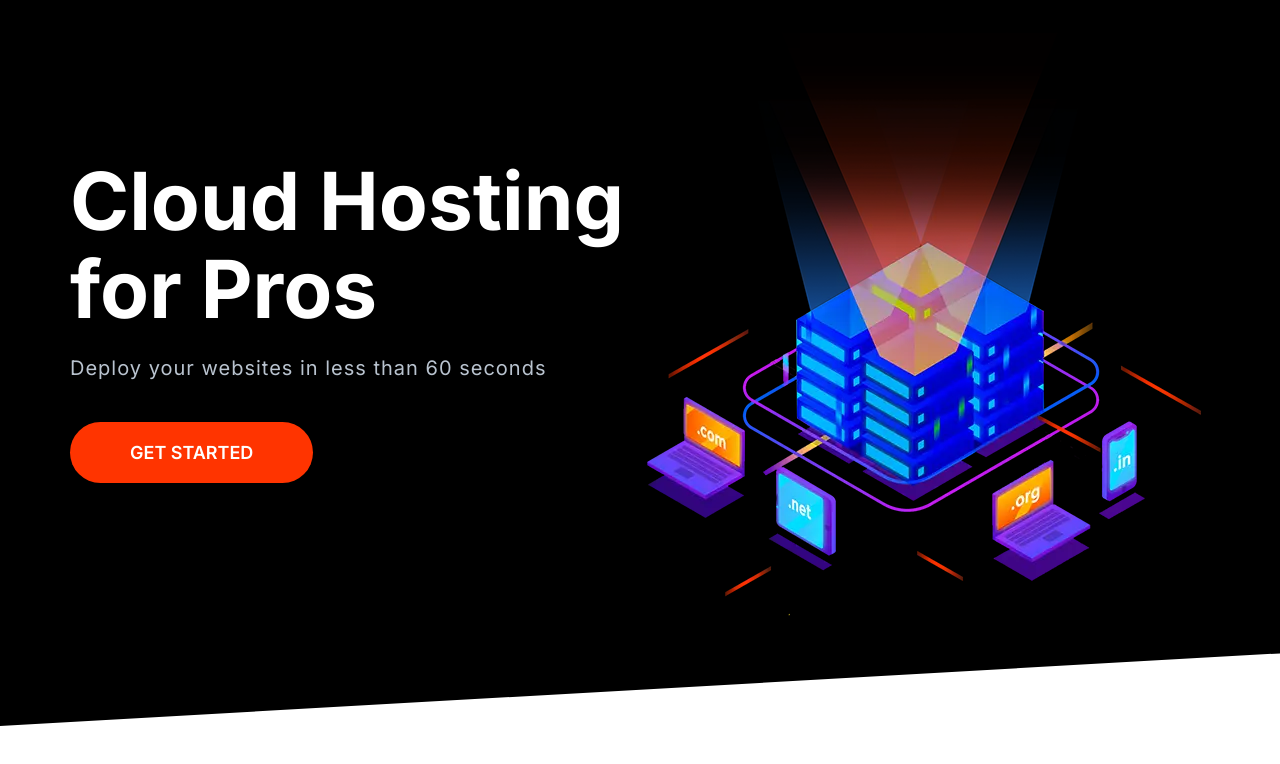
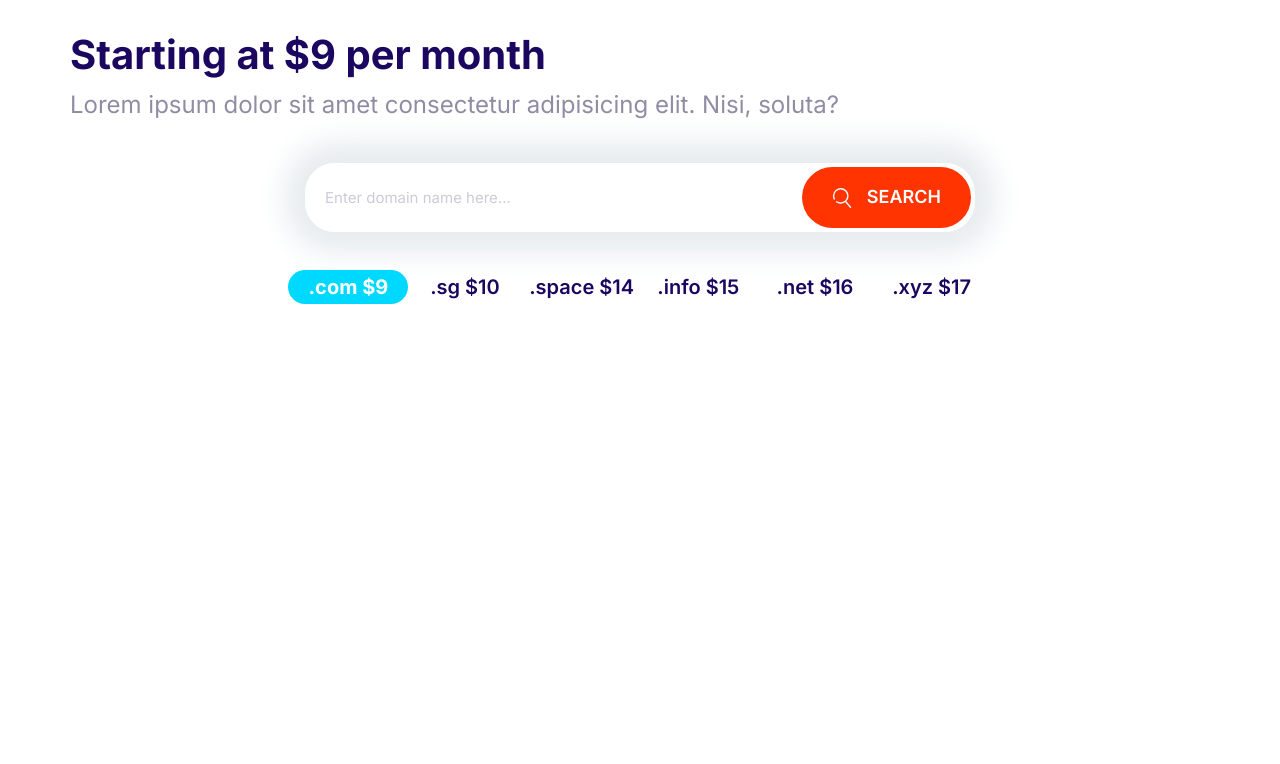
Before and after one commit to junaidbahadikhail/Moshify, a plain HTML site: page index.html in a window 1280 px wide. Drawn offline with Linux system fonts and the light colour scheme; a web font is replaced by a local one.

Commit message:
build domain block , using icon and input group components.

```diff
--- a/css/styles.css
+++ b/css/styles.css
@@ -107,6 +107,7 @@ a{
     font-size: 2rem;
     font-weight: bold;
     padding: 0.5rem 2rem;
+    text-align: center;
     white-space: nowrap;
 }
 
@@ -206,11 +207,20 @@ a{
     cursor: pointer;
     font-size: 1.8rem;
     font-weight: 600;
+    margin: 1rem 0;
+    outline: 0;
     padding:2rem 3rem;
-    margin: 1rem 0;;
     text-align: center;
     text-transform: uppercase;
     white-space: nowrap;
+}
+
+.btn .icon {
+    width: 2rem;
+    height: 2rem;
+    margin-right: 1rem;
+    vertical-align: middle;
+
 }
 
 .btn--primary{
@@ -291,7 +301,7 @@ a{
 .input-group .input {
     border:0;
     flex-grow: 1;
-    padding: 1.5rem 1rem;
+    padding: 1.5rem 2rem;
 }
 
 .input-group .btn{
@@ -718,3 +728,30 @@ align-self: center;
     }
 
 }
+
+/*Domain Block*/
+
+.block-domain .input-group{
+box-shadow: 0 0 30px 20px #e6ebee;
+border:0;
+margin:4rem auto;
+max-width: 670px;
+}
+
+.block-domain__prices{
+    display: grid;
+    grid-template-columns: repeat(3,1fr);
+    grid-template-rows: repeat(2,6rem);
+    font-size: 2rem;
+    font-weight: 600;
+    justify-items: center;
+    max-width: 700px;
+    margin: 0 auto;
+}
+
+@media screen and (min-width:768px) {
+.block-domain__prices{
+    grid-template-columns: repeat(auto-fit, minmax(10rem,1fr));
+}
+
+}
--- a/index.html
+++ b/index.html
@@ -14,27 +14,34 @@
     <link rel="stylesheet" href="css/styles.css" />
   </head>
   <body>
-    <section class="block block--dark block--skewed-left hero">
-      <div class="container grid grid--1x2">
-        <header class="block__header hero__content">
-          <h1 class="block__heading">Cloud Hosting for Pros</h1>
-          <p class="hero__tagline">
-            Deploy your websites in less than 60 seconds
-          </p>
-          <a href="" class="btn btn--accent btn--stretched">Get Started</a>
-        </header>
-        <picture>
-          <source
-            type="image/webp"
-            srcset="images/banner.webp, images/banner@2x.webp 2x"
-          />
-          <source
-            type="image/png"
-            srcset="images/banner.png 1x, images/banner@2x.png 2x"
-          />
-          <img class="hero__image" src="images/banner.png" alt="" />
-        </picture>
+    <section class="block container block-domain">
+      <header class="class__header">
+        <h2>Starting at $9 per month</h2>
+        <p>
+          Lorem ipsum dolor sit amet consectetur adipisicing elit. Nisi, soluta?
+        </p>
+      </header>
+      <div class="input-group">
+        <input
+          type="text"
+          class="input"
+          placeholder="Enter domain name here..."
+        />
+        <button class="btn btn--accent">
+          <svg class="icon icon--white">
+            <use xlink:href="images/sprite.svg#search"></use>
+          </svg>
+          Search
+        </button>
       </div>
+      <ul class="list block-domain__prices">
+        <li><span class="badge badge--secondary">.com $9</span></li>
+        <li>.sg $10</li>
+        <li>.space $14</li>
+        <li>.info $15</li>
+        <li>.net $16</li>
+        <li>.xyz $17</li>
+      </ul>
     </section>
     <script src="js/main.js"></script>
   </body>
```
Also changed, not shown: components/block-domain.html (added, +25 -0 lines).
